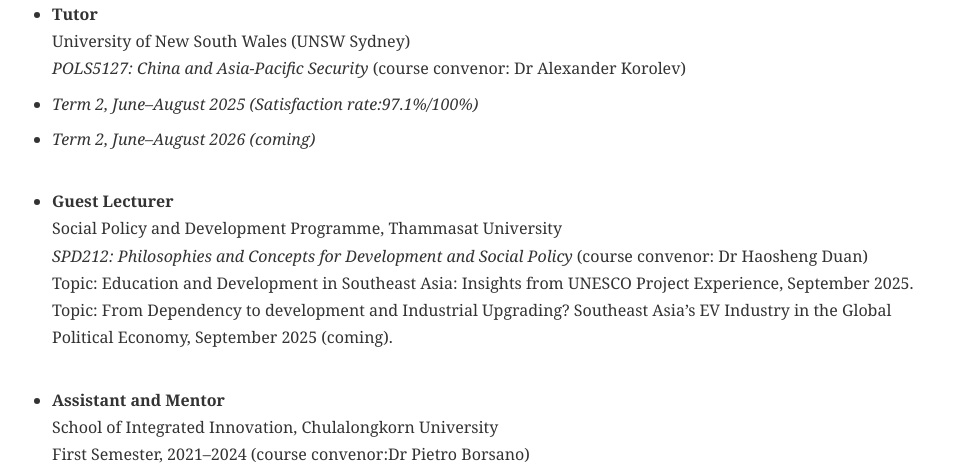
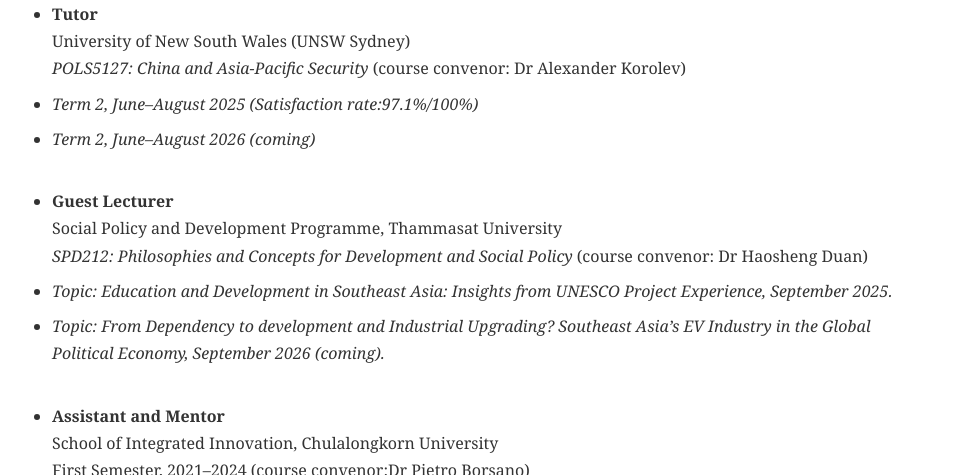
Before and after one commit to yunkangliu/yunkangliu.github.io, a plain HTML site: page pages/Teaching.html in a window 1280 px wide. Shown: the part 295-770 px from the top of the page, without its empty margins (158-1121 px from the left). Drawn offline with Linux system fonts and the light colour scheme.

Commit message:
Update Teaching.html

```diff
--- a/pages/Teaching.html
+++ b/pages/Teaching.html
@@ -38,8 +38,8 @@
 <strong>Guest Lecturer</strong><br>
 Social Policy and Development Programme, Thammasat University <br>
 <i>SPD212: Philosophies and Concepts for Development and Social Policy</i> (course convenor: Dr Haosheng Duan) <br>
-Topic: Education and Development in Southeast Asia: Insights from UNESCO Project Experience, September 2025.
- Topic: From Dependency to development and Industrial Upgrading? Southeast Asia’s EV Industry in the Global Political Economy, September 2025 (coming).
+<li><i> Topic: Education and Development in Southeast Asia: Insights from UNESCO Project Experience, September 2025.  </i></li>
+<li><i> Topic: From Dependency to development and Industrial Upgrading? Southeast Asia’s EV Industry in the Global Political Economy, September 2026 (coming). </i></li>
 </li>
 
 <br>
```
